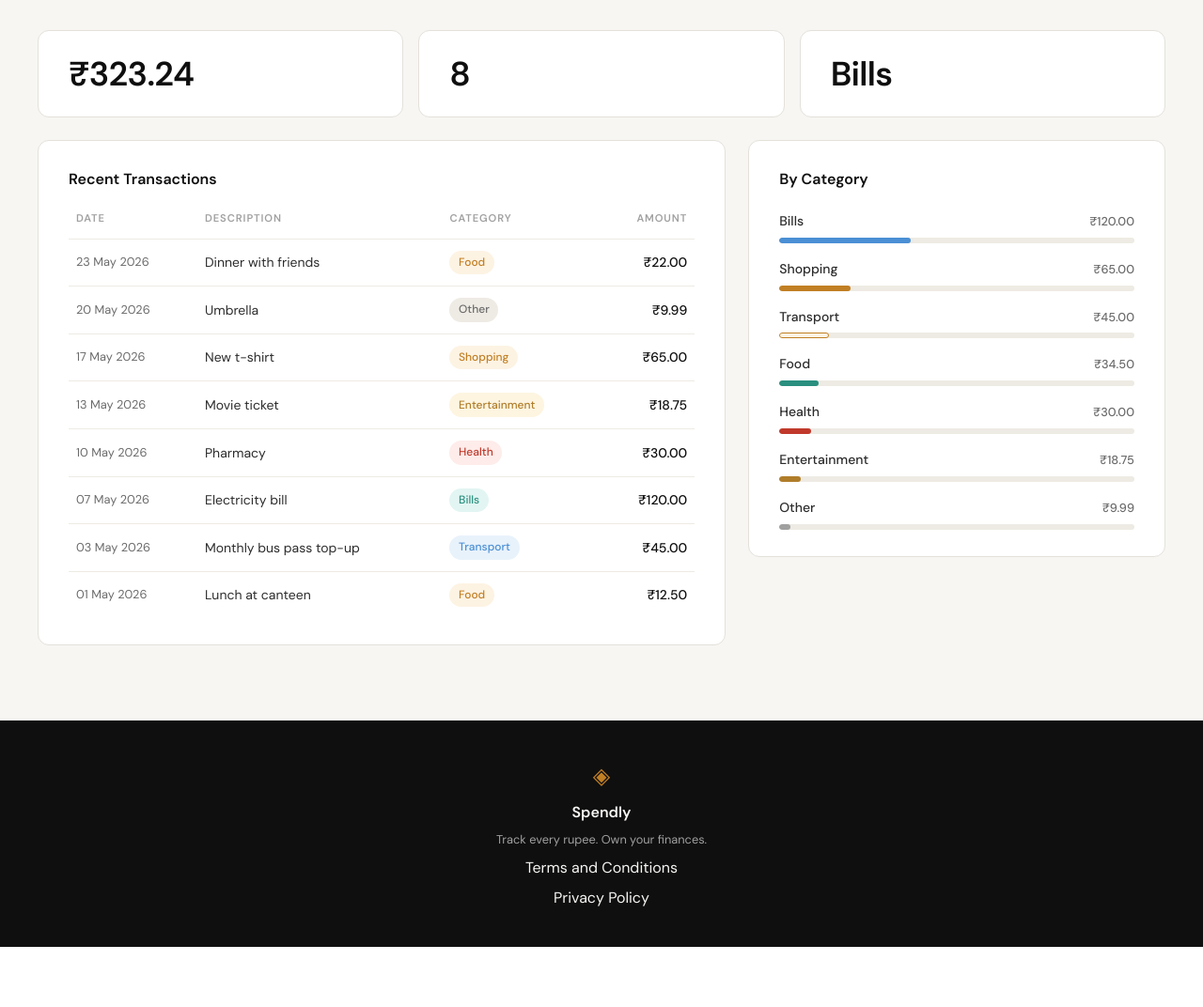
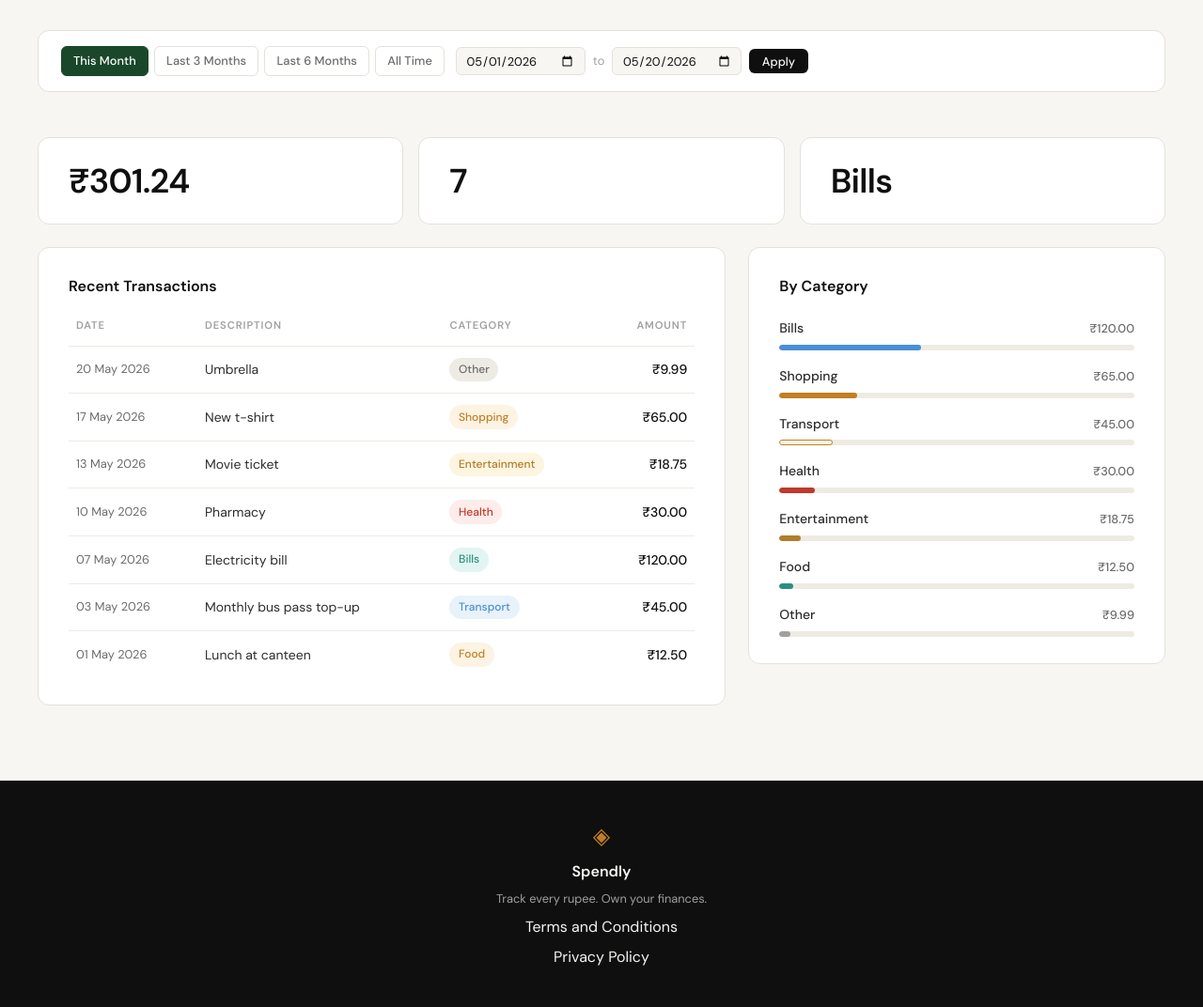
Before and after one commit to shivanisrivastava1709-glitch/expense_tracking, a Flask app: page /profile?date_from=2026-05-01&date_to=2026-05-20 in a window 1280 px wide. Shown: the part 61-1133 px from the top of the page at 94% size. Before the commit the page ends 1069 px from the top, so only its background shows below. Run offline with Flask 3, Linux system fonts and the light colour scheme; a user stored in the database is signed in; data comes from the database, SQL or seed files in the repository.

Commit message:
date filter

```diff
--- a/app.py
+++ b/app.py
@@ -1,7 +1,7 @@
 import os
-from datetime import datetime
+from datetime import datetime, date
 
-from flask import Flask, render_template, request, redirect, url_for, session, abort
+from flask import Flask, render_template, request, redirect, url_for, session, abort, flash
 from werkzeug.security import check_password_hash
 from database.db import (
     get_db, init_db, seed_db, get_user_by_email, create_user,
@@ -106,6 +106,26 @@ def logout():
     return redirect(url_for("login"))
 
 
+def _parse_date(value):
+    if not value:
+        return None
+    try:
+        return datetime.strptime(value, "%Y-%m-%d").date()
+    except ValueError:
+        return None
+
+
+def _months_ago(today, n):
+    m, y = today.month - n, today.year
+    if m <= 0:
+        m += 12
+        y -= 1
+    try:
+        return date(y, m, today.day)
+    except ValueError:
+        return date(y, m, 1)
+
+
 @app.route("/profile")
 def profile():
     if not session.get("user_id"):
@@ -113,7 +133,43 @@ def profile():
 
     user_id = session["user_id"]
 
-    # --- AGENT-0: user block ---
+    # --- Parse and validate date filter params ---
+    date_from = _parse_date(request.args.get("date_from", ""))
+    date_to   = _parse_date(request.args.get("date_to",   ""))
+    if date_from and date_to and date_from > date_to:
+        flash("Start date must be before end date.")
+        date_from = date_to = None
+    df_str = date_from.strftime("%Y-%m-%d") if date_from else None
+    dt_str = date_to.strftime("%Y-%m-%d")   if date_to   else None
+
+    # --- Preset date ranges ---
+    today = date.today()
+    preset_this_month = {
+        "date_from": today.replace(day=1).strftime("%Y-%m-%d"),
+        "date_to":   today.strftime("%Y-%m-%d"),
+    }
+    preset_last_3 = {
+        "date_from": _months_ago(today, 3).strftime("%Y-%m-%d"),
+        "date_to":   today.strftime("%Y-%m-%d"),
+    }
+    preset_last_6 = {
+        "date_from": _months_ago(today, 6).strftime("%Y-%m-%d"),
+        "date_to":   today.strftime("%Y-%m-%d"),
+    }
+
+    # --- Determine active filter token ---
+    if df_str is None and dt_str is None:
+        active_filter = "all"
+    elif df_str == preset_this_month["date_from"] and dt_str == preset_this_month["date_to"]:
+        active_filter = "this_month"
+    elif df_str == preset_last_3["date_from"] and dt_str == preset_last_3["date_to"]:
+        active_filter = "last_3"
+    elif df_str == preset_last_6["date_from"] and dt_str == preset_last_6["date_to"]:
+        active_filter = "last_6"
+    else:
+        active_filter = "custom"
+
+    # --- User block ---
     db_user = get_user_by_id(user_id)
     if db_user is None:
         abort(404)
@@ -124,7 +180,7 @@ def profile():
         "member_since": member_since,
     }
 
-    # --- AGENT-1: transaction history ---
+    # --- Transaction history ---
     transactions = [
         {
             "date":        datetime.strptime(row["date"], "%Y-%m-%d").strftime("%d %b %Y"),
@@ -132,19 +188,19 @@ def profile():
             "category":    row["category"],
             "amount":      f"₹{row['amount']:,.2f}",
         }
-        for row in get_expenses_by_user(user_id)
+        for row in get_expenses_by_user(user_id, date_from=df_str, date_to=dt_str)
     ]
 
-    # --- AGENT-2: summary stats ---
-    raw_stats = get_expense_stats(user_id)
+    # --- Summary stats ---
+    raw_stats = get_expense_stats(user_id, date_from=df_str, date_to=dt_str)
     stats = {
         "total_spent":       f"₹{raw_stats['total_spent']:,.2f}",
         "transaction_count": raw_stats["transaction_count"],
         "top_category":      raw_stats["top_category"],
     }
 
-    # --- AGENT-3: category breakdown ---
-    raw_categories = get_category_breakdown(user_id)
+    # --- Category breakdown ---
+    raw_categories = get_category_breakdown(user_id, date_from=df_str, date_to=dt_str)
     grand_total = sum(row["total"] for row in raw_categories)
     categories = [
         {
@@ -161,6 +217,12 @@ def profile():
         stats=stats,
         transactions=transactions,
         categories=categories,
+        active_filter=active_filter,
+        date_from=df_str or "",
+        date_to=dt_str or "",
+        preset_this_month=preset_this_month,
+        preset_last_3=preset_last_3,
+        preset_last_6=preset_last_6,
     )
 
 
--- a/static/css/profile.css
+++ b/static/css/profile.css
@@ -219,6 +219,110 @@
 .cat-bar-entertainment { background: var(--profile-gold); }
 .cat-bar-transport     { background: var(--accent-2-light); border: 1px solid var(--accent-2); }
 
+/* ── Filter bar ── */
+
+.filter-bar {
+    display: flex;
+    flex-wrap: wrap;
+    align-items: center;
+    gap: 0.75rem;
+    margin-bottom: 1.5rem;
+    padding: 1rem 1.5rem;
+    background: var(--paper-card);
+    border: 1px solid var(--border);
+    border-radius: var(--radius-md);
+}
+
+.filter-presets {
+    display: flex;
+    flex-wrap: wrap;
+    gap: 0.4rem;
+}
+
+.filter-preset {
+    display: inline-block;
+    padding: 0.3rem 0.75rem;
+    border: 1px solid var(--border);
+    border-radius: var(--radius-sm);
+    font-size: 0.8rem;
+    font-weight: 500;
+    color: var(--ink-muted);
+    background: transparent;
+    cursor: pointer;
+    transition: border-color 0.15s, color 0.15s, background 0.15s;
+    text-decoration: none;
+}
+
+.filter-preset:hover {
+    border-color: var(--accent);
+    color: var(--accent);
+}
+
+.filter-preset--active {
+    background: var(--accent);
+    border-color: var(--accent);
+    color: var(--paper-card);
+}
+
+.filter-preset--active:hover {
+    background: var(--accent);
+    color: var(--paper-card);
+}
+
+.filter-custom {
+    display: flex;
+    align-items: center;
+    gap: 0.5rem;
+    flex-wrap: wrap;
+}
+
+.filter-date-input {
+    padding: 0.28rem 0.6rem;
+    border: 1px solid var(--border);
+    border-radius: var(--radius-sm);
+    font-family: var(--font-body);
+    font-size: 0.8rem;
+    color: var(--ink);
+    background: var(--paper);
+    outline: none;
+    transition: border-color 0.15s;
+}
+
+.filter-date-input:focus {
+    border-color: var(--accent);
+}
+
+.filter-date-sep {
+    font-size: 0.8rem;
+    color: var(--ink-faint);
+}
+
+.filter-apply-btn {
+    padding: 0.28rem 0.85rem;
+    background: var(--ink);
+    color: var(--paper);
+    border: none;
+    border-radius: var(--radius-sm);
+    font-family: var(--font-body);
+    font-size: 0.8rem;
+    font-weight: 500;
+    cursor: pointer;
+    transition: background 0.15s;
+}
+
+.filter-apply-btn:hover {
+    background: var(--accent);
+}
+
+/* ── Empty-state cell ── */
+
+.txn-empty-cell {
+    padding: 2rem 0.5rem;
+    text-align: center;
+    font-size: 0.875rem;
+    color: var(--ink-faint);
+}
+
 /* ── Responsive ── */
 
 @media (max-width: 900px) {
@@ -243,4 +347,18 @@
     .txn-date {
         display: none;
     }
+
+    .filter-bar {
+        flex-direction: column;
+        align-items: flex-start;
+    }
+
+    .filter-custom {
+        width: 100%;
+    }
+
+    .filter-date-input {
+        flex: 1;
+        min-width: 0;
+    }
 }
--- a/static/css/style.css
+++ b/static/css/style.css
@@ -568,6 +568,29 @@ a { color: inherit; text-decoration: none; }
 }
 
 /* ------------------------------------------------------------------ */
+/* Flash messages                                                      */
+/* ------------------------------------------------------------------ */
+
+.flash-bar {
+    max-width: var(--max-width);
+    margin: 0.75rem auto 0;
+    padding: 0 2rem;
+}
+
+.flash-msg {
+    padding: 0.65rem 1rem;
+    border-radius: var(--radius-sm);
+    font-size: 0.875rem;
+    margin-bottom: 0.5rem;
+}
+
+.flash-error {
+    background: var(--danger-light);
+    color: var(--danger);
+    border: 1px solid #f5c6c2;
+}
+
+/* ------------------------------------------------------------------ */
 /* Responsive                                                          */
 /* ------------------------------------------------------------------ */
 
--- a/templates/base.html
+++ b/templates/base.html
@@ -30,6 +30,14 @@
         </div>
     </nav>
 
+    {% with messages = get_flashed_messages() %}
+      {% if messages %}
+        <div class="flash-bar">
+          {% for msg in messages %}<p class="flash-msg flash-error">{{ msg }}</p>{% endfor %}
+        </div>
+      {% endif %}
+    {% endwith %}
+
     <main class="main-content">
         {% block content %}{% endblock %}
     </main>
--- a/templates/profile.html
+++ b/templates/profile.html
@@ -9,6 +9,26 @@
 {% block content %}
 <section class="profile-section">
     <div class="profile-inner">
+
+        <!-- ── Date range filter bar ── -->
+        <div class="filter-bar">
+            <div class="filter-presets">
+                <a href="{{ url_for('profile', date_from=preset_this_month.date_from, date_to=preset_this_month.date_to) }}"
+                   class="filter-preset{% if active_filter == 'this_month' %} filter-preset--active{% endif %}">This Month</a>
+                <a href="{{ url_for('profile', date_from=preset_last_3.date_from, date_to=preset_last_3.date_to) }}"
+                   class="filter-preset{% if active_filter == 'last_3' %} filter-preset--active{% endif %}">Last 3 Months</a>
+                <a href="{{ url_for('profile', date_from=preset_last_6.date_from, date_to=preset_last_6.date_to) }}"
+                   class="filter-preset{% if active_filter == 'last_6' %} filter-preset--active{% endif %}">Last 6 Months</a>
+                <a href="{{ url_for('profile') }}"
+                   class="filter-preset{% if active_filter == 'all' %} filter-preset--active{% endif %}">All Time</a>
+            </div>
+            <form method="GET" action="{{ url_for('profile') }}" class="filter-custom">
+                <input type="date" name="date_from" value="{{ date_from }}" class="filter-date-input" aria-label="From date">
+                <span class="filter-date-sep">to</span>
+                <input type="date" name="date_to" value="{{ date_to }}" class="filter-date-input" aria-label="To date">
+                <button type="submit" class="filter-apply-btn">Apply</button>
+            </form>
+        </div>
 
         <!-- ── Stats row: 3 equal cards ── -->
         <div class="profile-stats">
@@ -39,6 +59,7 @@
                         </tr>
                     </thead>
                     <tbody>
+                        {% if transactions %}
                             {% for txn in transactions %}
                             <tr class="txn-row">
                                 <td class="txn-date">{{ txn.date }}</td>
@@ -51,6 +72,11 @@
                                 <td class="txn-amount">{{ txn.amount }}</td>
                             </tr>
                             {% endfor %}
+                        {% else %}
+                        <tr class="txn-row">
+                            <td colspan="4" class="txn-empty-cell">No transactions found for this period.</td>
+                        </tr>
+                        {% endif %}
                     </tbody>
                 </table>
             </div>
```
Also changed, not shown: database/db.py (+27 -13 lines), .claude/specs/06-date-filter-profile-page.md (added). Lines whose indentation alone changed are shown as unchanged.
